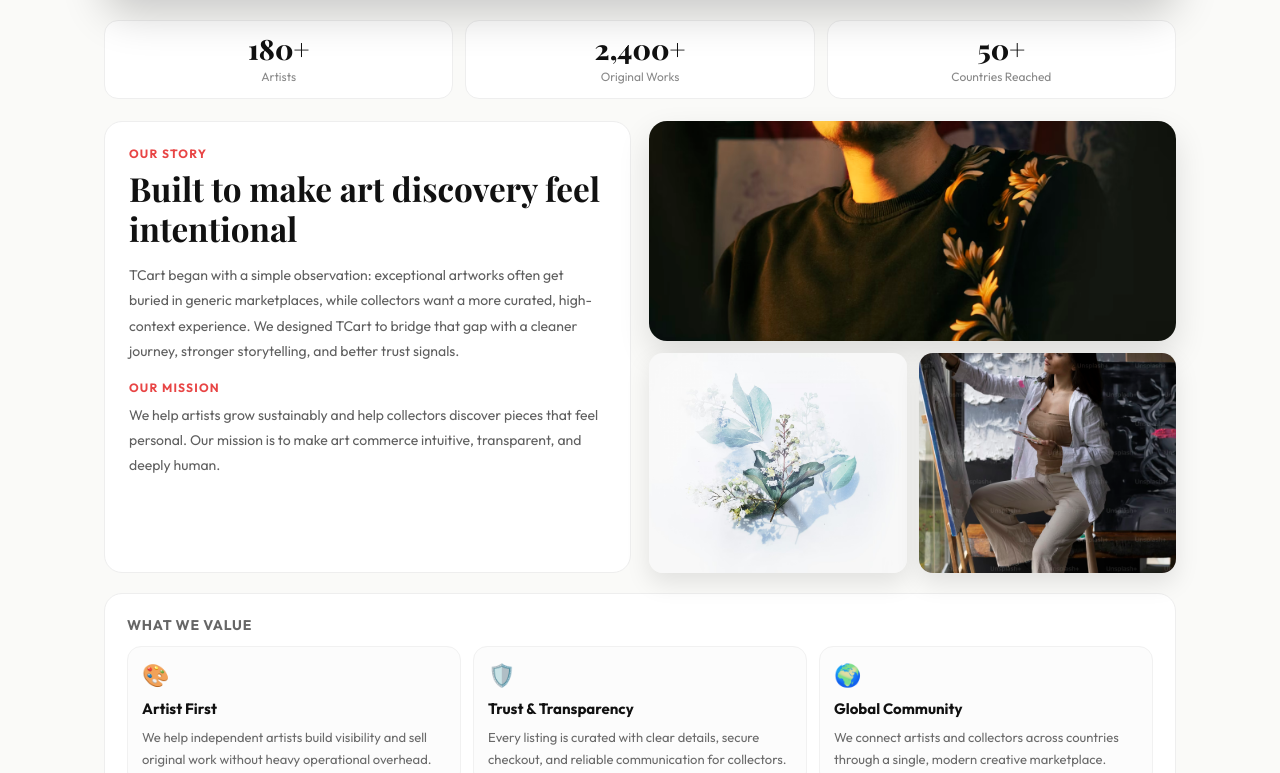
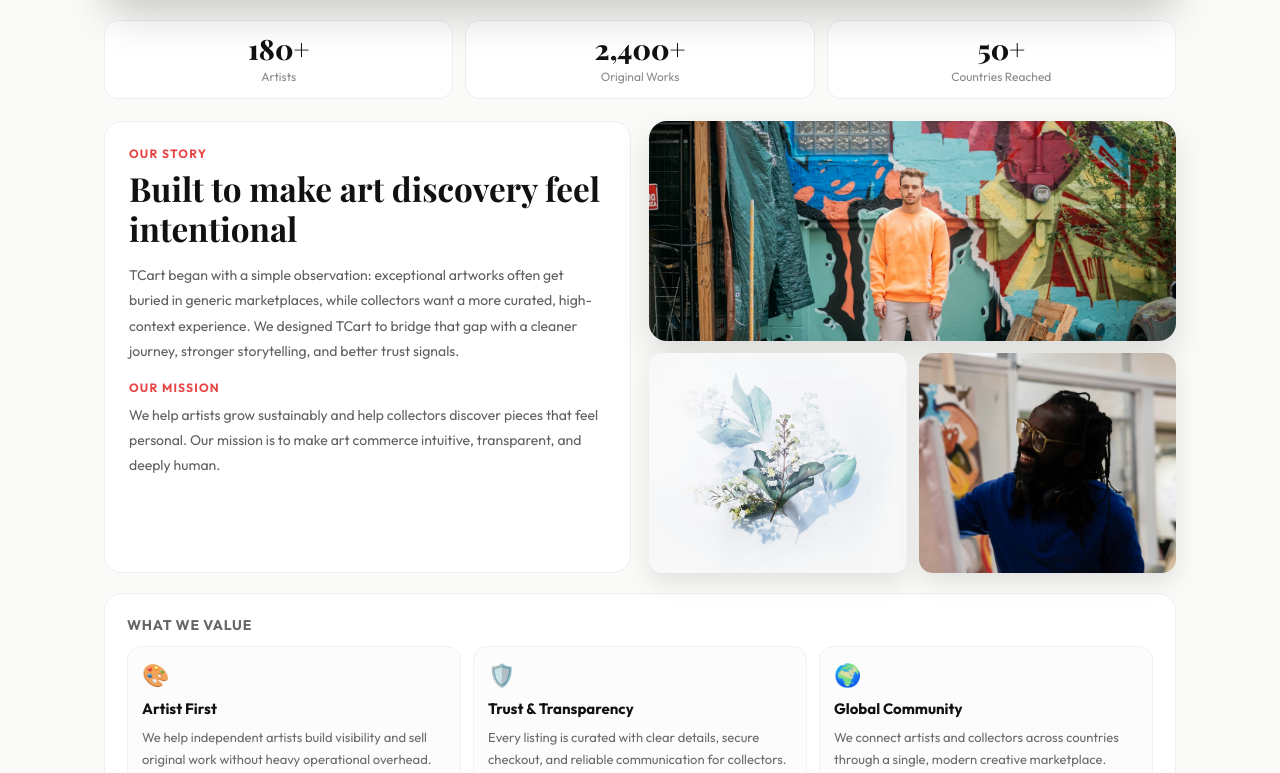
Before and after one commit to nwijaya90/tc-art, a Next.js app: page /about in a window 1280 px wide. Shown: the part 657-1430 px from the top of the page. Built offline with nearby package versions, Linux system fonts and the light colour scheme.

Commit message:
add another page

```diff
--- a/app/about/page.jsx
+++ b/app/about/page.jsx
@@ -72,10 +72,22 @@ const VALUES = [
 ];
 
 const MILESTONES = [
-  { year: "2023", text: "TCart started as a curated pilot to showcase emerging local artists." },
-  { year: "2024", text: "Expanded to international collectors and a multi-country artist catalog." },
-  { year: "2025", text: "Launched richer artist profiles, artwork detail pages, and better checkout UX." },
-  { year: "2026", text: "Focused on end-to-end collection journeys, from discovery to ownership." },
+  {
+    year: "2023",
+    text: "TCart started as a curated pilot to showcase emerging local artists.",
+  },
+  {
+    year: "2024",
+    text: "Expanded to international collectors and a multi-country artist catalog.",
+  },
+  {
+    year: "2025",
+    text: "Launched richer artist profiles, artwork detail pages, and better checkout UX.",
+  },
+  {
+    year: "2026",
+    text: "Focused on end-to-end collection journeys, from discovery to ownership.",
+  },
 ];
 
 const GALLERY_SPOTLIGHT = [
@@ -109,8 +121,8 @@ const AboutPage = () => {
             </HeroTitle>
             <HeroDesc>
               TCart is a curated platform for original art. We make discovering,
-              buying, and collecting artwork feel as seamless as modern commerce,
-              while preserving the emotional value behind every piece.
+              buying, and collecting artwork feel as seamless as modern
+              commerce, while preserving the emotional value behind every piece.
             </HeroDesc>
             <HeroButtons>
               <HeroPrimaryBtn as={Link} href="/gallery">
@@ -141,18 +153,21 @@ const AboutPage = () => {
         <IntroGrid>
           <IntroTextCard>
             <IntroLabel>Our Story</IntroLabel>
-            <IntroHeading>Built to make art discovery feel intentional</IntroHeading>
+            <IntroHeading>
+              Built to make art discovery feel intentional
+            </IntroHeading>
             <IntroParagraph>
-              TCart began with a simple observation: exceptional artworks often get
-              buried in generic marketplaces, while collectors want a more curated,
-              high-context experience. We designed TCart to bridge that gap with a
-              cleaner journey, stronger storytelling, and better trust signals.
+              TCart began with a simple observation: exceptional artworks often
+              get buried in generic marketplaces, while collectors want a more
+              curated, high-context experience. We designed TCart to bridge that
+              gap with a cleaner journey, stronger storytelling, and better
+              trust signals.
             </IntroParagraph>
             <IntroLabel>Our Mission</IntroLabel>
             <IntroParagraph>
-              We help artists grow sustainably and help collectors discover pieces
-              that feel personal. Our mission is to make art commerce intuitive,
-              transparent, and deeply human.
+              We help artists grow sustainably and help collectors discover
+              pieces that feel personal. Our mission is to make art commerce
+              intuitive, transparent, and deeply human.
             </IntroParagraph>
           </IntroTextCard>
 
@@ -160,7 +175,7 @@ const AboutPage = () => {
             <IntroImageCardLarge>
               <IntroImageWrap>
                 <Image
-                  src="/images/artist-3.avif"
+                  src="/images/artist-10.avif"
                   alt="Featured artist portrait"
                   fill
                   style={{ objectFit: "cover" }}
@@ -182,7 +197,7 @@ const AboutPage = () => {
             <IntroImageCardSmall>
               <IntroImageWrap>
                 <Image
-                  src="/images/artist-1.avif"
+                  src="/images/artist-8.avif"
                   alt="Artist in studio style portrait"
                   fill
                   style={{ objectFit: "cover" }}
@@ -241,7 +256,8 @@ const AboutPage = () => {
           <CTAInner>
             <CTATitle>Ready to find your next favorite piece?</CTATitle>
             <CTADesc>
-              Explore curated artists or jump straight into the latest gallery drops.
+              Explore curated artists or jump straight into the latest gallery
+              drops.
             </CTADesc>
             <CTAButtons>
               <PrimaryBtn as={Link} href="/artists">
```
